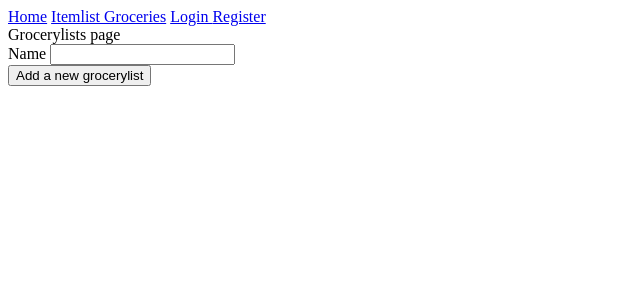
After one commit to MiikaProject/Ostoslista, a Flask app: page /groceries/lists/new in a window 1280 px wide. The commit adds this page. Shown: the top 300 px of the page, without its empty margins (0-640 px from the left). Run offline with Flask 2, Linux system fonts and the light colour scheme.

Commit message:
linked account into grocerylist and added possibility for user to create own grocerylist

```diff
--- a/application/auth/models/Account.py
+++ b/application/auth/models/Account.py
@@ -1,5 +1,3 @@
-from application import db
-
 from application import db
 
 
@@ -13,6 +11,7 @@ class Account(db.Model):
     name = db.Column(db.String(144), nullable=False)
     username = db.Column(db.String(144), nullable=False,unique=True)
     password = db.Column(db.String(144), nullable=False)
+    accountgrocerylists =db.relationship("AccountGrocerylist",back_populates="account")
 
     def __init__(self, name, username, password):
         self.name = name
@@ -33,4 +32,4 @@ class Account(db.Model):
 
 
     def __str__(self):
-        return f'name:{self.name},username:{self.username}'
+        return f'name:{self.name},username:{self.username},grocerylists:{self.accountgrocerylists}'
--- a/application/auth/templates/login.html
+++ b/application/auth/templates/login.html
@@ -3,6 +3,7 @@
 
 {% block body %}
 
+<!--Login page-->
 <div>Enter your username and password</div>
 <form method="POST" action="{{url_for('auth.auth_login')}}">
     <table>
--- a/application/auth/templates/register.html
+++ b/application/auth/templates/register.html
@@ -1,6 +1,7 @@
 <!-- Uses default page layout from main/templates/layout.html -->
 {% extends "layout.html" %}
 
+<!--Register page-->
 {% block body %}
 <div>Register here</div>
 <br>
--- /dev/null
+++ b/application/groceries/forms/grocerylistform.py
@@ -0,0 +1,8 @@
+from flask_wtf import FlaskForm
+from wtforms import StringField
+
+#GroceryForm for adding new grocerylist
+class GroceryListForm(FlaskForm):
+    name = StringField("Name")
+    class meta:
+        csrf=False
--- a/application/groceries/models/GroceryList.py
+++ b/application/groceries/models/GroceryList.py
@@ -4,11 +4,12 @@ from application import db
 class GroceryList(db.Model):
     __tablename__ = 'grocerylist'
     id = db.Column(db.Integer,primary_key=True)
-    name = db.Column(db.String(144),unique=True)
+    name = db.Column(db.String(144))
     items = db.relationship("GroceryItem",back_populates="grocerylist")
+    accounts = db.relationship("AccountGrocerylist",back_populates="grocerylist")
 
     def __init__(self,name):
         self.name = name
 
     def __str__(self):
-        return f'listname:{self.name},listitems:{self.items}'
+        return f'listname:{self.name},items:{self.items},owners:{self.accounts}'
--- /dev/null
+++ b/application/groceries/templates/grocerylists.html
@@ -0,0 +1,19 @@
+<!-- Uses default page layout from main/templates/layout.html -->
+{% extends "layout.html" %}
+
+{% block body %}
+
+<!-- Page for adding new grocerylist to account-->
+<div>
+    Grocerylists page
+    <form method="POST" action="{{ url_for('groceries.grocerylists_new') }}">
+        <div>
+            {{form.name.label}}
+            {{form.name}}
+        </div>
+        <input type="submit" value="Add a new grocerylist" />
+    </form>
+</div>
+
+
+{% endblock %}
--- a/application/groceries/views.py
+++ b/application/groceries/views.py
@@ -1,11 +1,13 @@
 from flask import Blueprint,Flask,render_template,request,redirect,url_for
-from flask_login import login_required
+from flask_login import login_required,current_user
 
 from application import app, db
 from application.items.models.item import Item
 from application.groceries.models.GroceryList import GroceryList
 from application.groceries.models.GroceryItem import GroceryItem
+from application.auth.models.AccountGrocerylist import AccountGrocerylist
 from application.groceries.forms.groceryform import GroceryForm
+from application.groceries.forms.grocerylistform import GroceryListForm
 
 #Create blueprint for the moodule
 groceries = Blueprint('groceries',__name__,
@@ -19,39 +21,44 @@ def groceries_index():
     #Get all possible item choices from database
     itemlist = Item.query.all()
 
-    #Get all groceries from database for speficic list
-    grocerylist = GroceryList.query.filter_by(name='default').first()
+    #Get grocerylist for currently logged in user
+    lists = AccountGrocerylist.query.filter_by(account_id=current_user.id).all()
 
-    #Collect individual items from groceryitems, if possible
-    items = []
-    if grocerylist:
-        if grocerylist.items:
-            for groceryitem in grocerylist.items:
-                items.append(groceryitem.item)
-                return render_template("/groceries.html",grocerylist=grocerylist.items,itemlist=itemlist,form=GroceryForm())
-        else:
-            return render_template("/groceries.html",itemlist=itemlist,form=GroceryForm())
+    #If user has multiple grocerylists, collect them all, in the current version user is
+    #only assumed to have one grocerylist!
+    grocerylists = []
+    for accountgrocerylist in lists:
+        grocerylists.append(accountgrocerylist.grocerylist)
+
+    #Chooce the first grocerylist to be the grocerylist to be shown
+    if grocerylists:
+        grocerylist = grocerylists[0]
     else:
-        return render_template("/groceries.html",itemlist=itemlist,form=GroceryForm())
+        grocerylist = None
+
+
+    return render_template("/groceries.html",grocerylist=grocerylist,itemlist=itemlist,form=GroceryForm())
 
 
 
 @groceries.route("/groceries/remove/<grocery_id>",methods=["POST"])
 @login_required
 def groceries_remove(grocery_id):
-    #Get matching grocerylist
-    grocerylist = GroceryList.query.filter_by(name='default').first()
+    #Get matching grocerylist for logged in user
+    accountgrocerylists = AccountGrocerylist.query.filter_by(account_id=current_user.id).all()
+    #Current version only supports 1 grocerylist so choose that
+    accountgrocerylist = accountgrocerylists[0].grocerylist
 
     #convert grocery_id to int
     grocery_id = int(grocery_id)
 
     #Look for item in groceries.items and remove it from list
-    for grocery in grocerylist.items:
+    for grocery in accountgrocerylist.items:
         if grocery.id==grocery_id:
-            grocerylist.items.remove(grocery)
+            accountgrocerylist.items.remove(grocery)
 
     #Commit change to database
-    db.session.add(grocerylist)
+    db.session.add(accountgrocerylist)
     db.session.commit()
 
     return redirect(url_for("groceries.groceries_index"))
@@ -78,17 +85,46 @@ def groceries_create():
         form.name.data=""
         #Get itemlist for page
         itemlist=Item.query.all()
-        return render_template("groceries.html",form=form,itemlist=itemlist)
+        #Get grocerylist for user
+        accountgrocerylist = AccountGrocerylist.query.filter_by(account_id=current_user.id).first()
+        grocerylist=accountgrocerylist.grocerylist
+        return render_template("groceries.html",grocerylist=grocerylist,form=form,itemlist=itemlist)
 
     #Add item to grocerylist
     else:
-        #Get grocerylist from database
-        grocerylist = GroceryList.query.filter_by(name='default').first()
+        #Get grocerylist for currently logged in user
+
+        accountgrocerylists = AccountGrocerylist.query.filter_by(account_id=current_user.id).all()
+
+        #Current version assumes user only has 1 grocerylist so chooce it
+        accountgrocerylist = accountgrocerylists[0].grocerylist
 
         #Create a new instance of groceryitem and add it to grocerylist
         groceryitem=GroceryItem()
         groceryitem.item= itemToBeAdded
-        grocerylist.items.append(groceryitem)
+        accountgrocerylist.items.append(groceryitem)
+        db.session.add(accountgrocerylist)
+        db.session.commit()
+
+        return redirect(url_for("groceries.groceries_index"))
+
+
+@groceries.route("/groceries/lists/new", methods=["GET","POST"])
+def grocerylists_new():
+
+    #Display the page which allows user to create grocerylist
+    if request.method=="GET":
+        return(render_template("grocerylists.html",form=GroceryListForm()))
+
+    #Handle creation of grocerylist for user
+    elif request.method=="POST":
+        form = GroceryListForm(request.form)
+        name = form.name.data
+
+        accountlist = AccountGrocerylist()
+        grocerylist =GroceryList(name)
+        accountlist.account = current_user
+        grocerylist.accounts.append(accountlist)
         db.session.add(grocerylist)
         db.session.commit()
 
--- a/application/items/forms/itemform.py
+++ b/application/items/forms/itemform.py
@@ -1,5 +1,8 @@
 from flask_wtf import FlaskForm
 from wtforms import StringField,validators,DecimalField,fields
+
+#Form for adding item to itemlist
+
 
 #Create custom field to make field work even if user uses comma or dot
 class FlexibleDecimalField(fields.DecimalField):
--- a/application/items/models/item.py
+++ b/application/items/models/item.py
@@ -1,4 +1,4 @@
-#Create database model for Item
+#Database model for Item
 from application import db
 
 class Item(db.Model):
--- a/application/items/templates/item.html
+++ b/application/items/templates/item.html
@@ -1,5 +1,7 @@
 <!-- Uses default page layout from main/templates/layout.html -->
 {% extends "layout.html" %}
+
+<!--Page for editing item properties-->
 {% block body %}
 <div>
     <p>
--- a/application/items/templates/items.html
+++ b/application/items/templates/items.html
@@ -1,11 +1,13 @@
 <!-- Uses default page layout from main/templates/layout.html -->
 {% extends "layout.html" %}
 
+<!-- Page for managing itemlist-->
 {% block body %}
 <div>
   Your possible purchase options. You can add more items to this list below. You can also edit or remove item.
 </div>
 <div>
+  <!--List items already on itemlist and option to edit or remove them-->
   <table>
     <tr>
       <th>Name</th>
@@ -30,6 +32,8 @@
   </table>
 </div>
 <br>
+
+<!--Form for adding new item to itemlist-->
 <div>Add new item</div>
 <form method="POST" action="{{ url_for('items.item_create') }}">
     {{ form.csrf_token }}
--- a/application/main/templates/index.html
+++ b/application/main/templates/index.html
@@ -1,5 +1,6 @@
 {% extends "layout.html" %}
 
+<!--Main page-->
 {% block body %}
   <p>
     Grocerylist application is meant to help user never forget shopping list again. It also allows user to keep track of her or his purchases on monthly bases.
--- a/application/main/templates/layout.html
+++ b/application/main/templates/layout.html
@@ -1,3 +1,4 @@
+<!--Default layout which is inherited into all other pages-->
 <!DOCTYPE html>
 <html>
 
--- a/run.py
+++ b/run.py
@@ -1,5 +1,6 @@
+#Program starts by running this file
 from application import app
 
-
+#Run app
 if __name__ == '__main__':
     app.run(debug=True)
```
Also changed, not shown: application/__init__.py (+5 -4 lines), application/auth/models/AccountGrocerylist.py (added, +15 -0 lines), application/auth/views.py (+4 -3 lines), application/groceries/templates/groceries.html (+44 -16 lines), application/items/views.py (+9 -4 lines).
